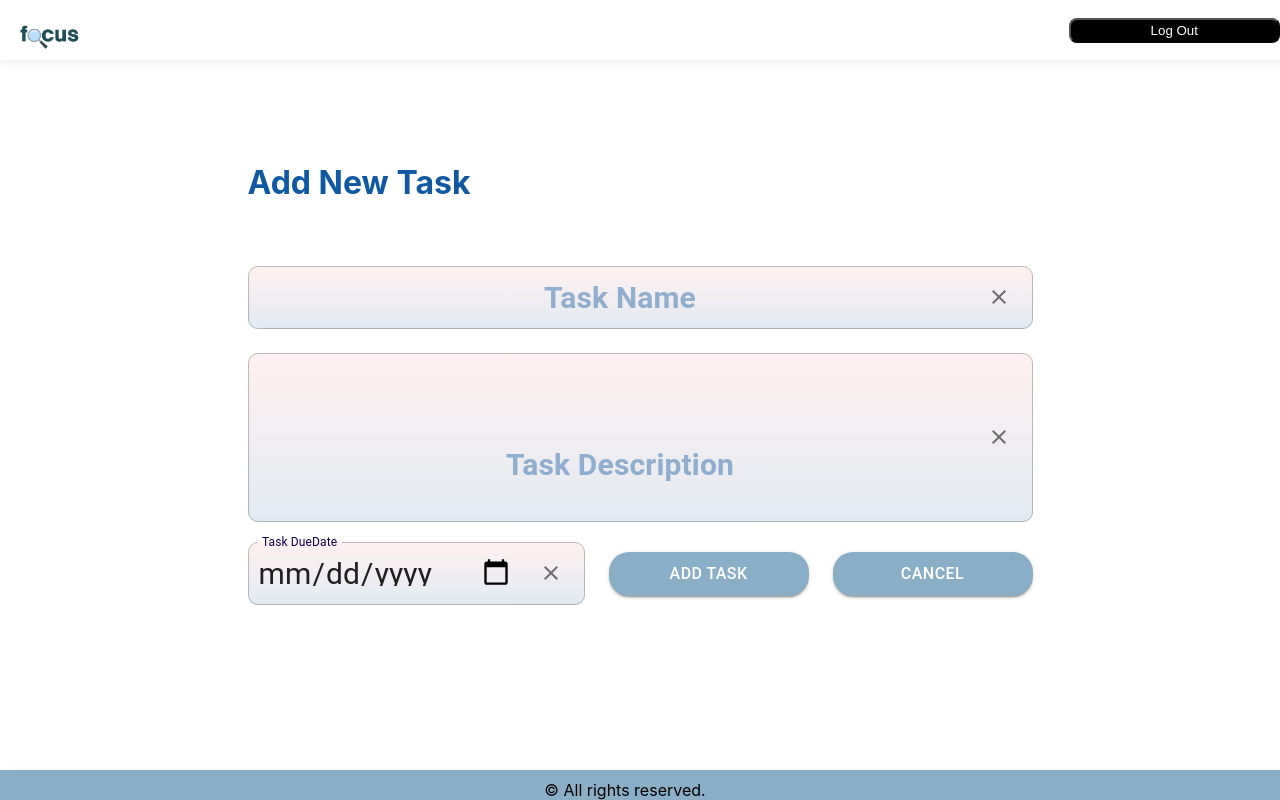
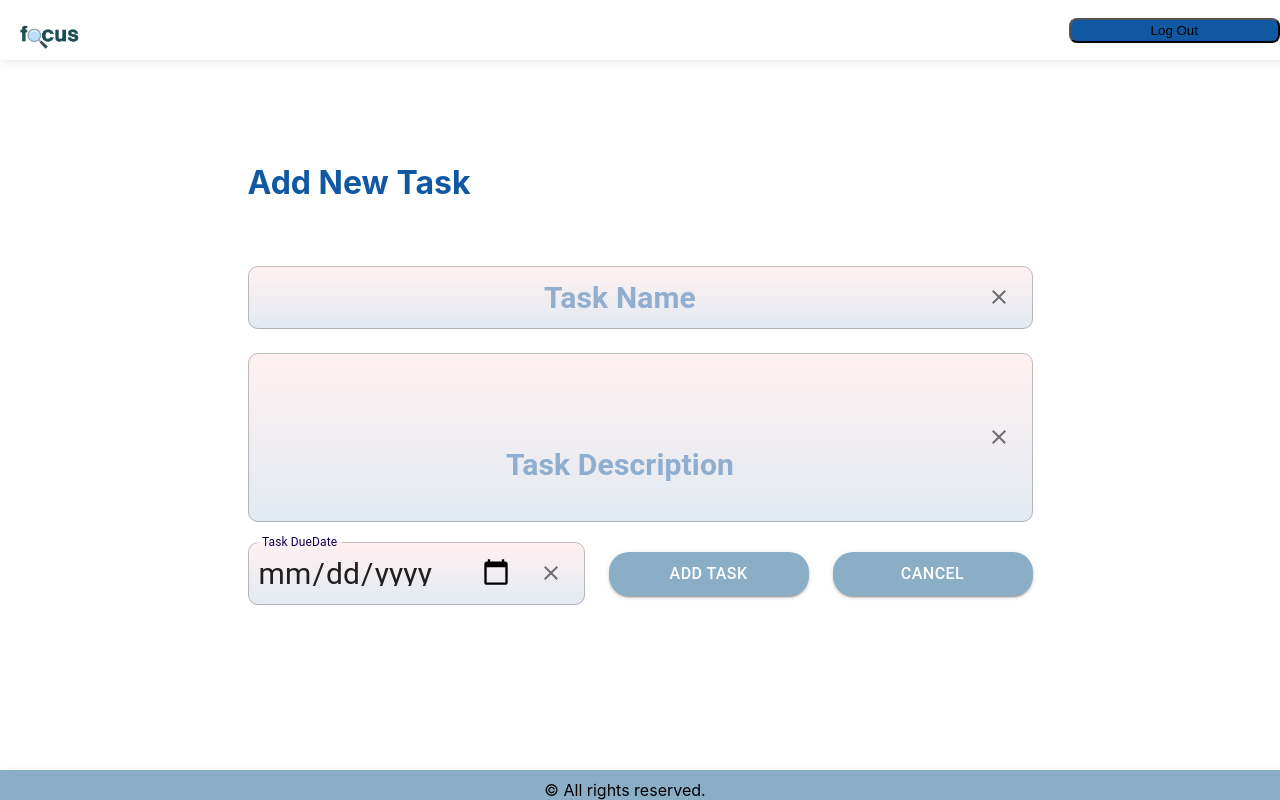
Before and after one commit to priscaolose/Group7_Capstone, a React (Create React App) app in the folder focus-app/: page /addtask in a window 1280 px wide. Built offline with nearby package versions, Linux system fonts and the light colour scheme; the HTML template or start-up script is replaced by a standard one.

Commit message:
testing logout button

```diff
--- a/focus-app/src/CSSFolders/Header.css
+++ b/focus-app/src/CSSFolders/Header.css
@@ -85,8 +85,8 @@
 
   /* Logout button adjustments */
   .logOutButton {
-    background-color: black;
-    color: white;
+    background-color: #1059a2;
+    color: "white";
     border-radius: 8px;
     padding: 3px 80px;
     cursor: pointer;
--- a/focus-app/src/Components/Header2.js
+++ b/focus-app/src/Components/Header2.js
@@ -45,6 +45,7 @@ const Header2 = () => {
           type="submit"
           value="Log Out"
           onClick={HandleLogout} // Call HandleLogout on click
+          sx={{ color: "white" }}
         />
       </div>
     </header>
```
